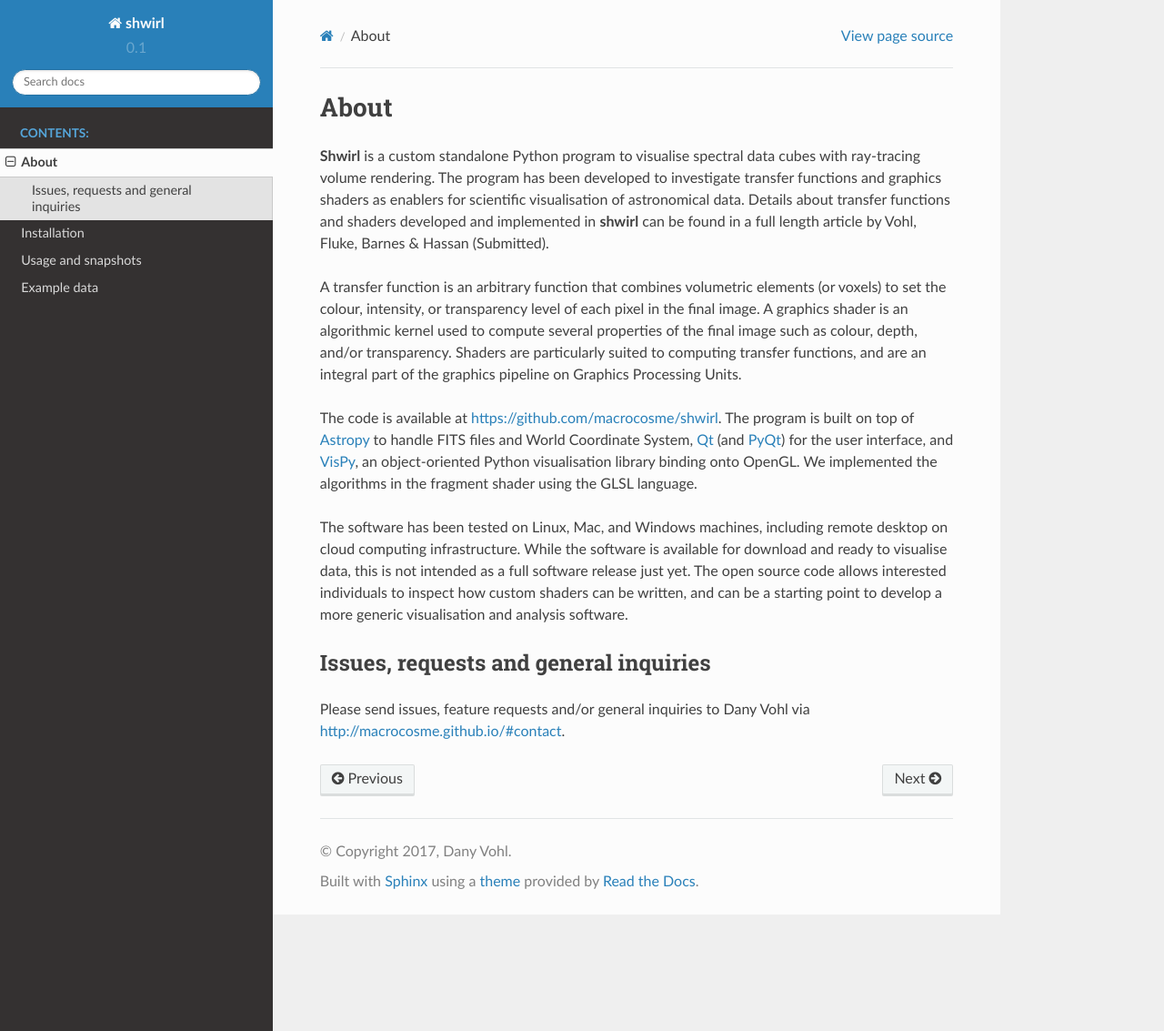
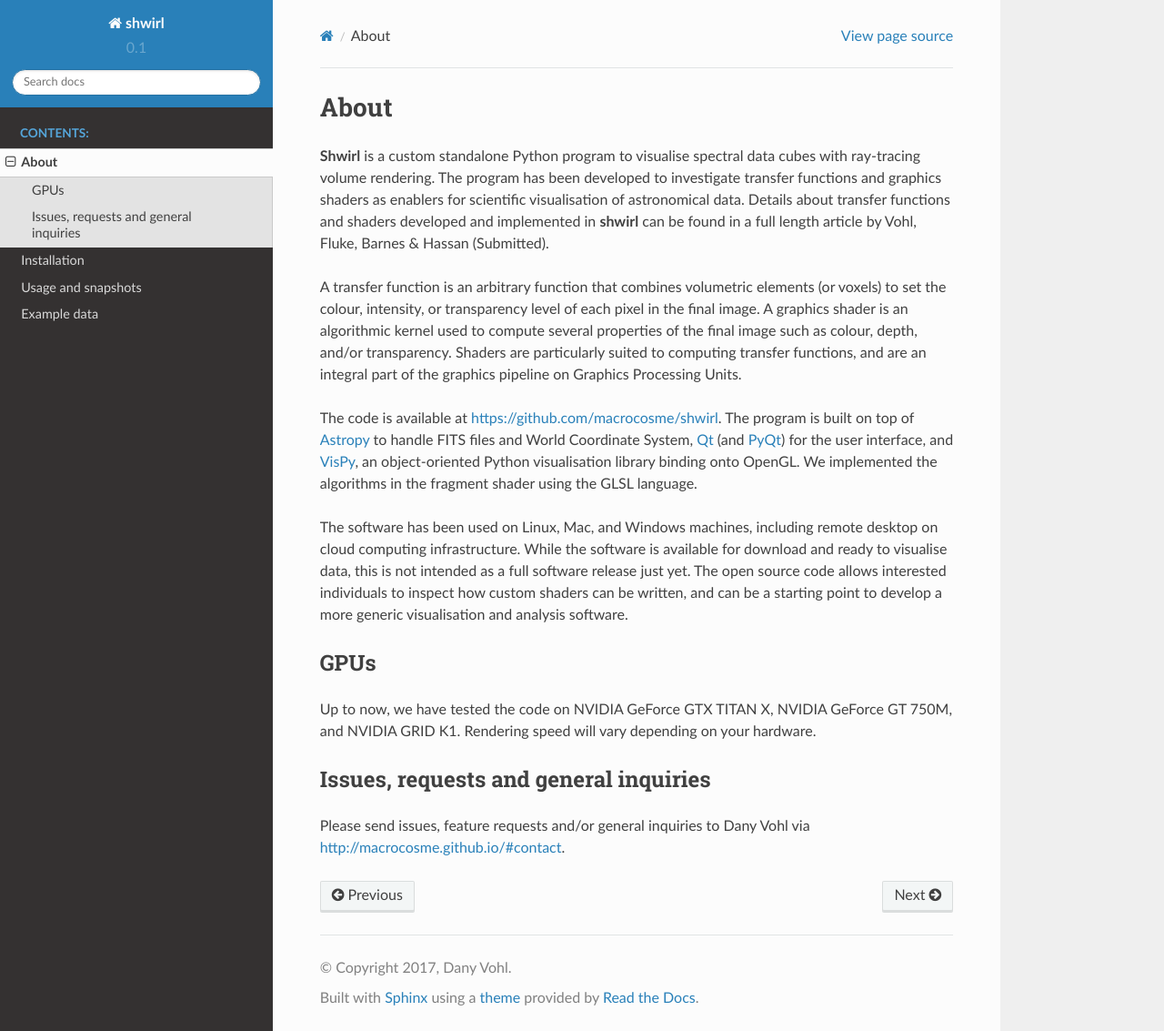
Before and after one commit to macrocosme/shwirl, a Sphinx documentation site: the page built from docs/About.rst, in a window 1280 px wide and 1133 px high. Shown: the whole window at 91% size. Built offline with Sphinx 7.4.7 and the Read the Docs theme 2.0.0, drawn with Linux system fonts in a browser that asks for light colours.

Commit message:
Modified docs to mention tested GPUs

```diff
--- a/docs/About.rst
+++ b/docs/About.rst
@@ -18,12 +18,17 @@ to handle FITS files and World Coordinate System, `Qt <http://www.qtcentre.org>`
 and `VisPy <http://vispy.org>`_, an object-oriented Python visualisation library binding onto OpenGL.
 We implemented the algorithms in the fragment shader using the GLSL language.
 
-The software has been tested on Linux, Mac, and
+The software has been used on Linux, Mac, and
 Windows machines, including remote desktop on cloud computing infrastructure. While the software is available for
 download and ready to visualise data, this is not intended as a full software release just yet.
 The open source code allows interested individuals to inspect how custom shaders can be written, and can be a
 starting point to develop a more generic visualisation and analysis software.
 
+GPUs
+----
+Up to now, we have tested the code on NVIDIA GeForce GTX TITAN X, NVIDIA GeForce GT 750M, and NVIDIA GRID K1.
+Rendering speed will vary depending on your hardware.
+
 Issues, requests and general inquiries
 --------------------------------------
 Please send issues, feature requests and/or general inquiries to Dany Vohl via http://macrocosme.github.io/#contact.
```
Also changed, not shown: 6 other files.
